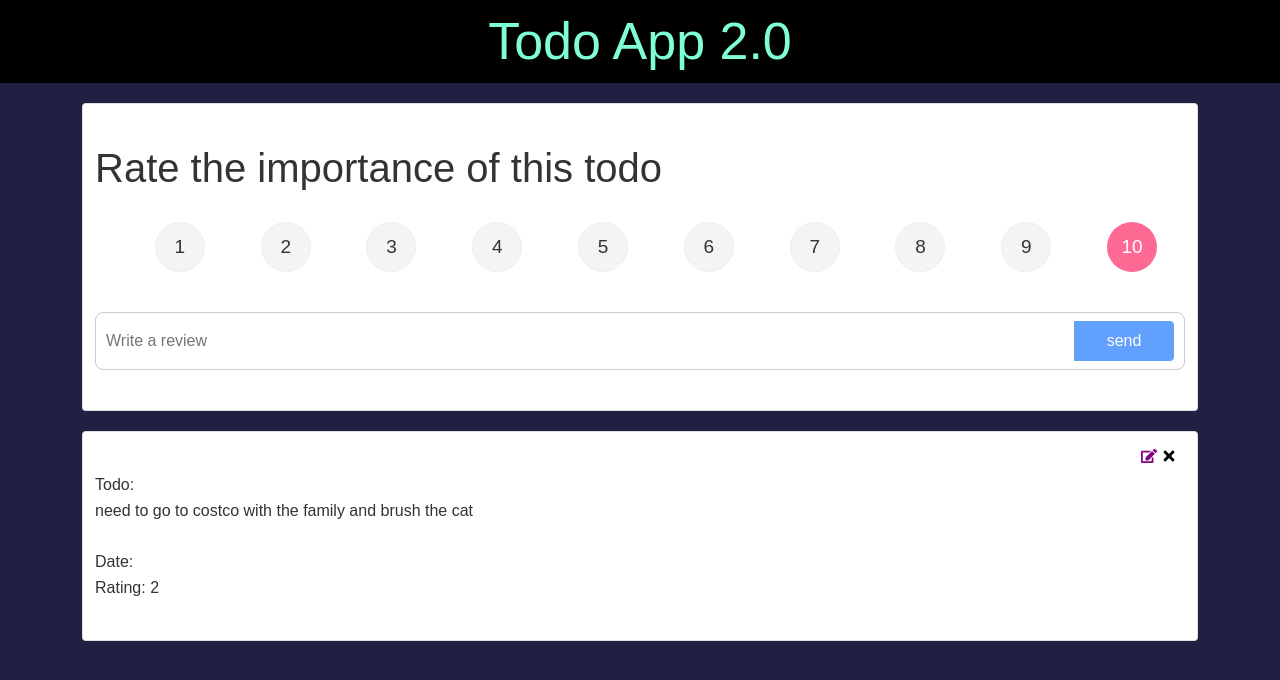
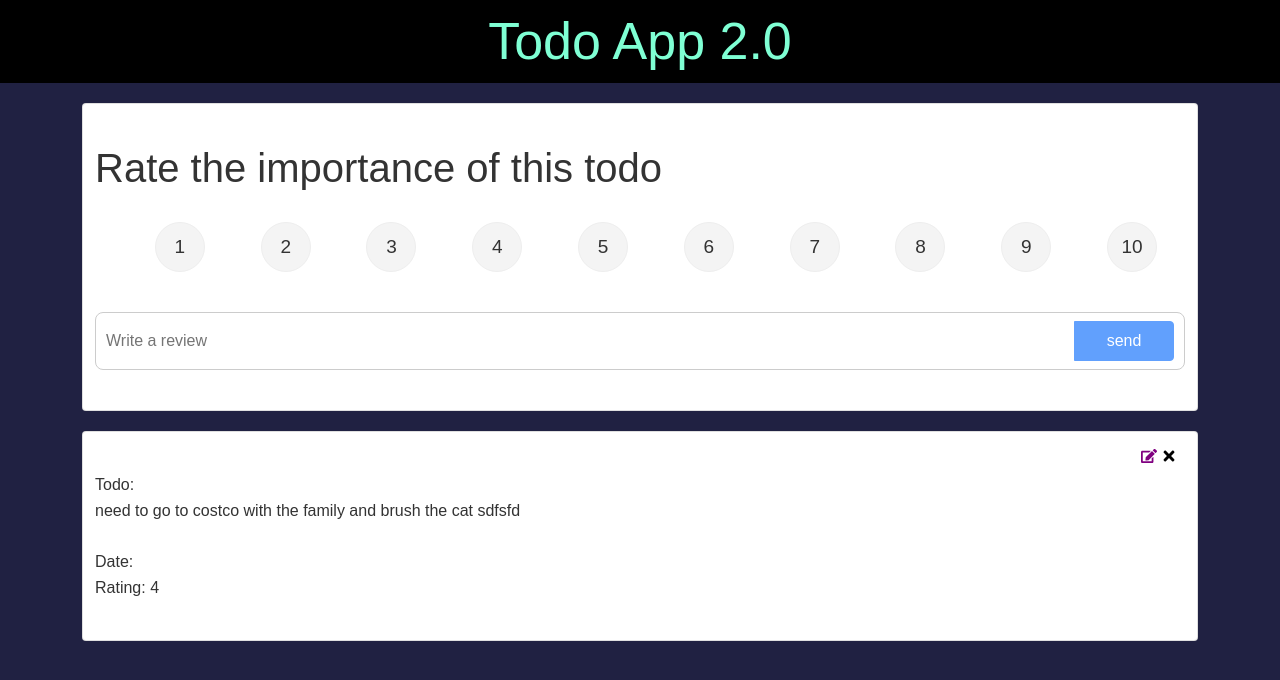
Before and after one commit to alxanderapollo/todo-app-2.0, a React (Create React App) app: page / in a window 1280 px wide. Shown: the top 680 px of the page. Built offline with nearby package versions, Linux system fonts and the light colour scheme; data requests are answered from the project's data file.

Commit message:
Qik change

```diff
--- a/db.json
+++ b/db.json
@@ -1,9 +1,9 @@
 {
   "todos": [
     {
-      "text": "need to go to costco with the family and brush the cat",
-      "rating": 2,
-      "dateTime": "2022-2-27 13:27:0",
+      "text": "need to go to costco with the family and brush the cat sdfsfd",
+      "rating": 4,
+      "dateTime": "2022-2-27 13:39:6",
       "id": 1
     }
   ]
--- a/src/components/RatingSelect.jsx
+++ b/src/components/RatingSelect.jsx
@@ -1,15 +1,15 @@
-import React, { useState, useEffect } from "react";
-
+import React, { useState, useEffect, useContext } from "react";
+import TodoContext from "../Context/TodoContext";
 function RatingSelect({ select }) {
   const [selected, setSelected] = useState(10);
 
-  // const {feedbackEdit } = useContext(FeedbackContext);
+  const { todoEdit } = useContext(TodoContext);
 
-  // update the rating whenever the user select feedbackEdit on the ui
-  // useEffect(() => {
-  //     //1. enable the send button
-  //     setSelected(feedbackEdit.item.rating);
-  // }, [feedbackEdit]);
+  //update the rating whenever the user select feedbackEdit on the ui
+  useEffect(() => {
+    //1. enable the send button
+    setSelected(todoEdit.item.rating);
+  }, [todoEdit]);
 
   const handleChange = (e) => {
     //the plus sign changes the string into a number for us
```
